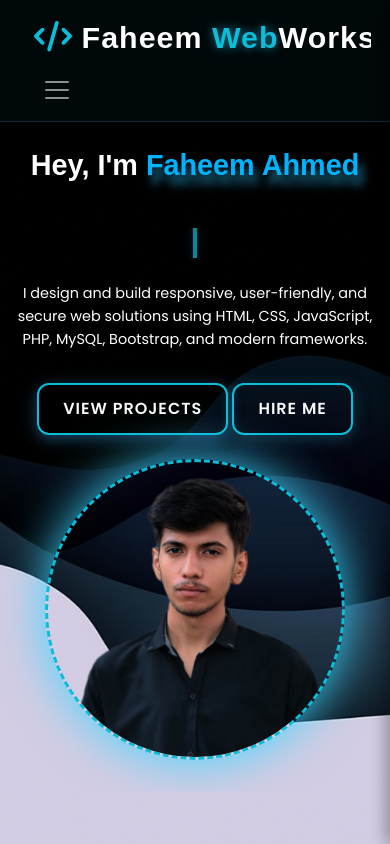
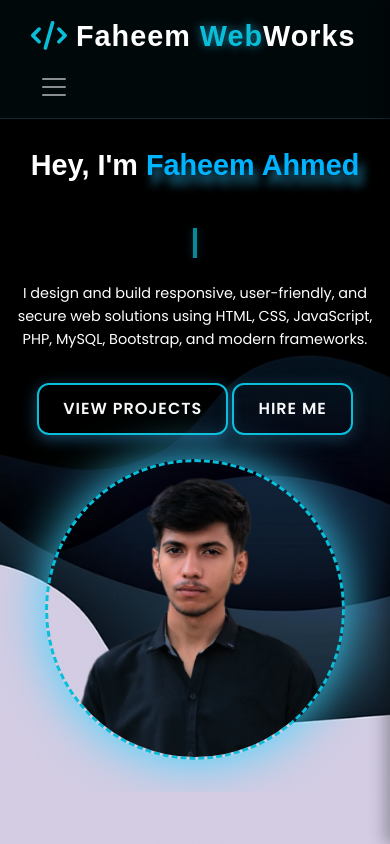
Before and after one commit to faheemcodes/faheem.webworks, a plain HTML site: page index.html in a window 390 px wide. Shown: the top 844 px of the page. Drawn offline with nearby package versions, Linux system fonts and the light colour scheme; a web font is replaced by a local one.

Commit message:
Rearrange header

```diff
--- a/style.css
+++ b/style.css
@@ -1456,11 +1456,11 @@ footer p a:hover {
     }
 
     .navbar {
-        padding: 0.5rem 1.2rem;
+        padding: 0.5rem 1rem;
     }
 
     .navbar-brand {
-        font-size: 1.9rem;
+        font-size: 1.8rem;
     }
 
     section {
```
